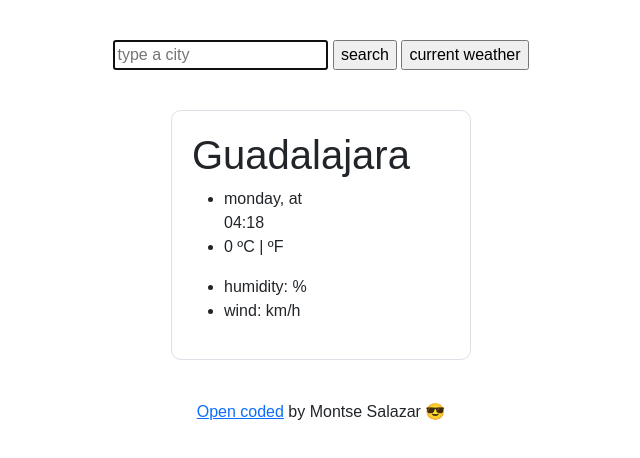
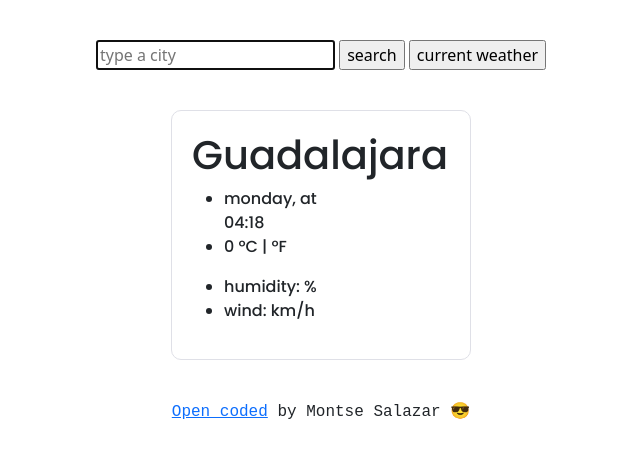
Before and after one commit to ultrachick/project-weather-app, a plain HTML site: page index.html in a window 1280 px wide. Shown: the whole page, without its empty margins (319-959 px from the left). Drawn offline with nearby package versions, Linux system fonts and the light colour scheme.

Commit message:
changeFonts

```diff
--- a/index.html
+++ b/index.html
@@ -10,13 +10,11 @@
     <script src="https://unpkg.com/axios/dist/axios.min.js"></script>
     <link href="https://cdn.jsdelivr.net/npm/bootstrap@5.0.0-beta3/dist/css/bootstrap.min.css" rel="stylesheet"
         integrity="sha384-eOJMYsd53ii+scO/bJGFsiCZc+5NDVN2yr8+0RDqr0Ql0h+rP48ckxlpbzKgwra6" crossorigin="anonymous">
+<link rel="preconnect" href="https://fonts.gstatic.com">
+<link href="https://fonts.googleapis.com/css2?family=Poppins:wght@500&display=swap" rel="stylesheet">
 
 </head>
-<style>
-    body {
-        font-family: sans-serif;
-    }
-</style>
+
 
 <body>
 
--- a/style.css
+++ b/style.css
@@ -4,6 +4,7 @@
   border: 1px solid #dfe0e7;
   border-radius: 10px;
   padding: 20px;
+  font-family: "Poppins", sans-serif;
 }
 
 .input-box {
@@ -14,4 +15,5 @@
 .mon-description {
   margin: 40px auto;
   text-align: center;
+  font-family: monospace;
 }
```
